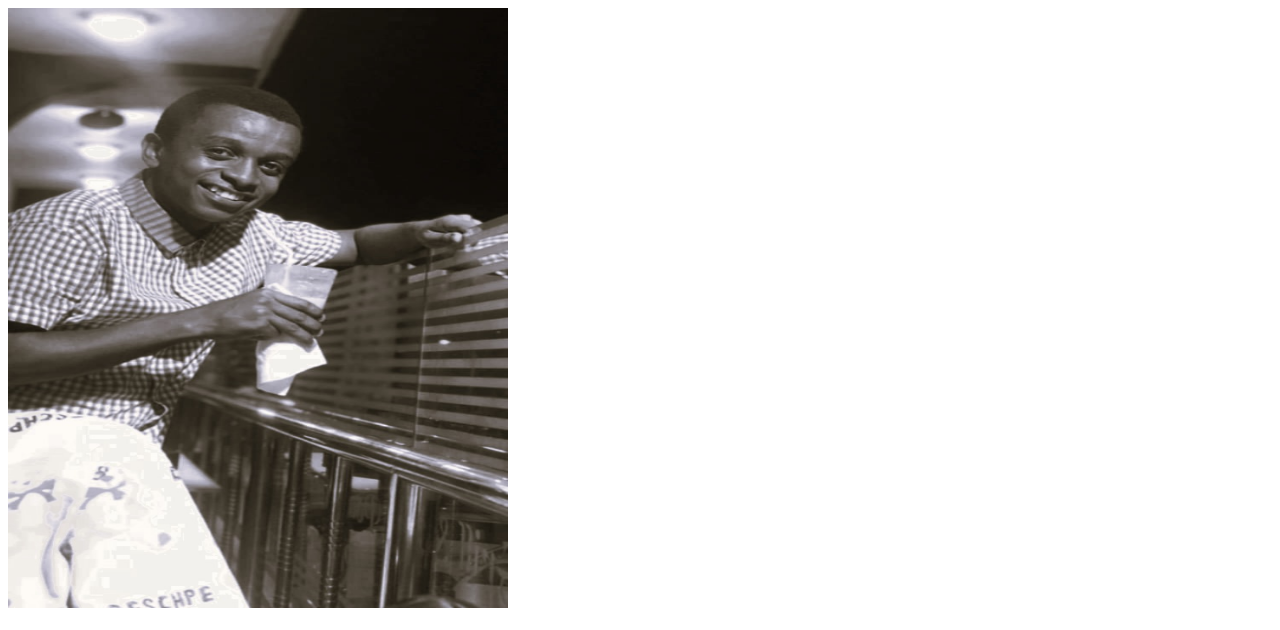
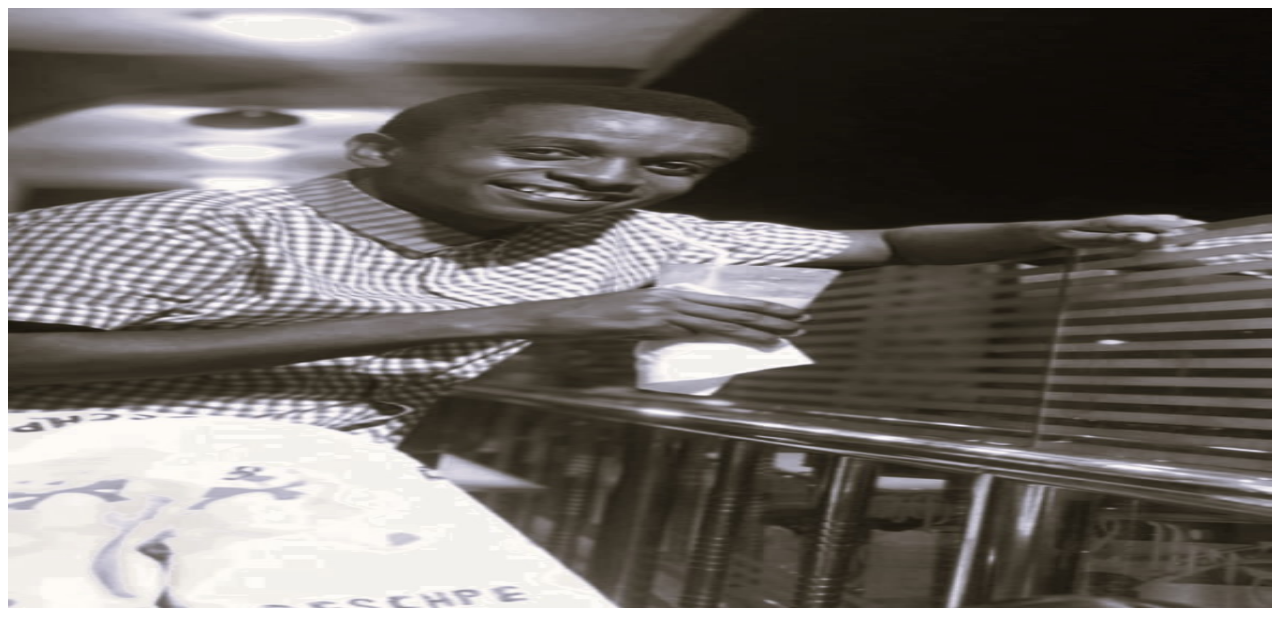
Before and after one commit to 1MXDev/capstone_project_1, a plain HTML site: page index.html in a window 1280 px wide. Shown: the top 630 px of the page. Drawn offline with Linux system fonts and the light colour scheme.

Commit message:
Update index.html

```diff
--- a/index.html
+++ b/index.html
@@ -7,7 +7,7 @@
 </head>
 <body>
     <header>
-            <img src="./assets/images/capstone_profile.jpg" alt="profile photo" width="500x" height="600px" />
+            <img src="./assets/images/capstone_profile.jpg" alt="profile photo" width="100%" height="600px" />
     </header>
     <main>
         <h1>Abubakar Ali</h1>
```
